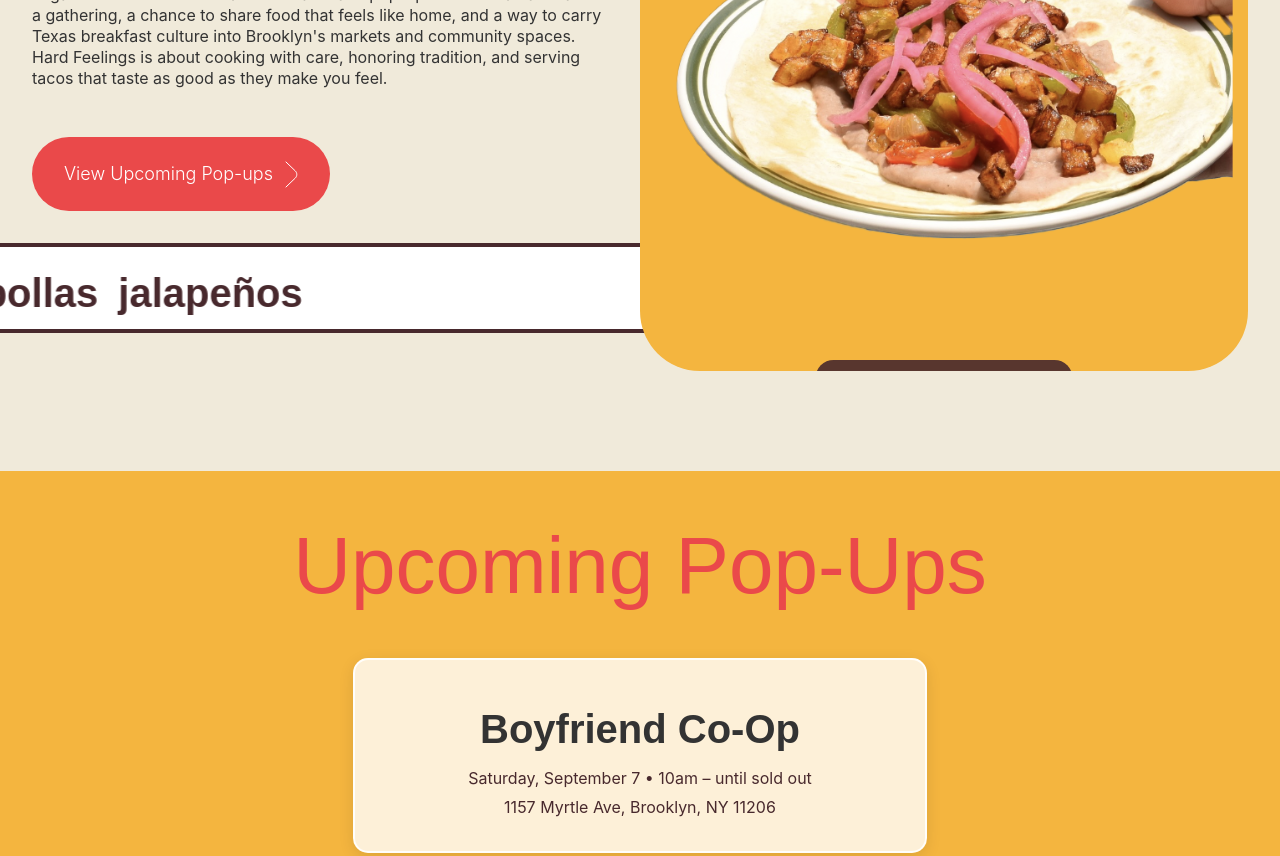
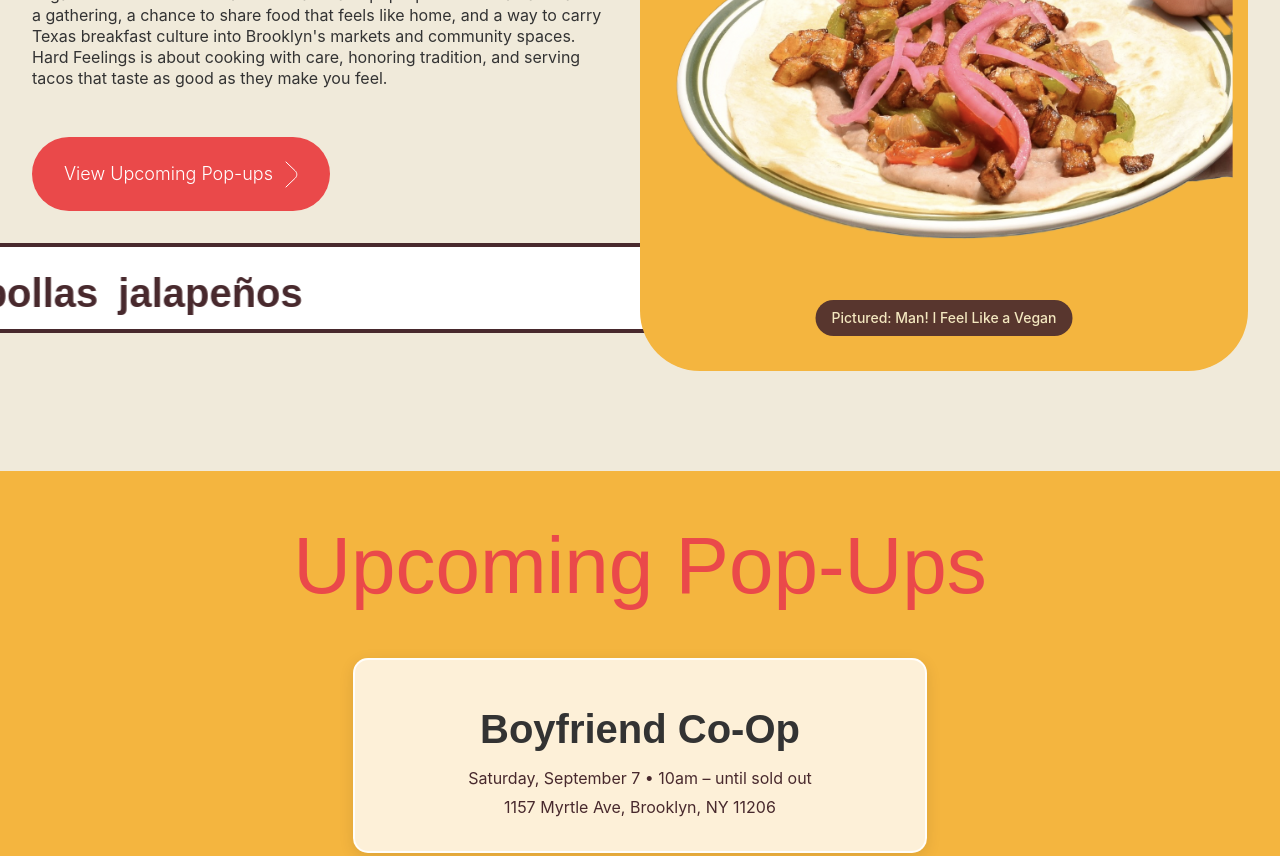
Before and after one commit to jordanchude/hard-feelings-tacos, a plain HTML site: page index.html in a window 1280 px wide. Shown: the part 679-1535 px from the top of the page. Drawn offline with nearby package versions, Linux system fonts and the light colour scheme; a script that the page names is missing.

Commit message:
Fix Pictured text positioning on desktop
- Changed bottom from -40px to 20px for .slider-image-caption
- Text was pushed out of frame with negative bottom value
- Now positioned 20px from bottom of container, visible on desktop
- Mobile breakpoints unchanged (they were already positioned correctly)

```diff
--- a/css/hard-feelings-tacos.webflow.css
+++ b/css/hard-feelings-tacos.webflow.css
@@ -573,7 +573,7 @@
 
 .slider-image-caption {
   position: absolute;
-  bottom: -40px;
+  bottom: 20px;
   left: 50%;
   transform: translateX(-50%);
   background-color: rgba(72, 41, 45, 0.9);
```
